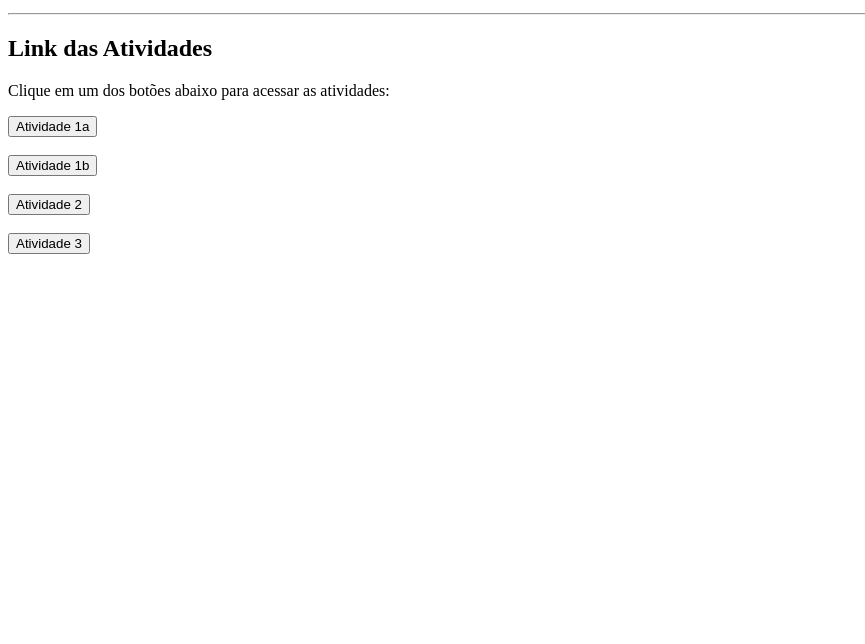
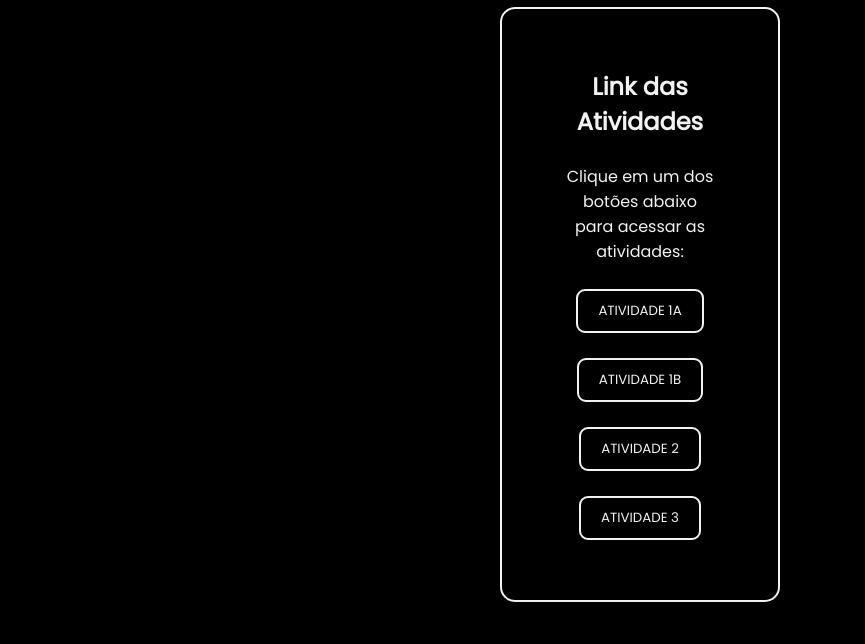
Before and after one commit to SamuelRicardos/javascript_exercicios, a plain HTML site: page index.html in a window 1280 px wide. Shown: the part 156-800 px from the top of the page, without its empty margins (0-865 px from the left). Drawn offline with Linux system fonts and the light colour scheme.

Commit message:
ratazinha

```diff
--- a/atividades/css/index.css
+++ b/atividades/css/index.css
@@ -0,0 +1,63 @@
+
+
+  @import url('https://fonts.googleapis.com/css2?family=Montserrat:wght@600&family=Poppins&display=swap');
+
+* {
+    padding: 0%;
+    margin: 0%;
+}
+
+body {
+    background-color: black;
+    color: #f2f2f2;
+    font-family: "Poppins", sans-serif;
+    text-align: center;
+    position: relative;
+
+
+
+
+}
+
+#main0 {
+ padding-top: 20px;
+
+}
+
+li{
+    list-style-type: none;
+}
+
+
+#main1 {
+    display: flex;
+    border: #f2f2f2 2px solid;
+    flex-direction: column;
+    justify-content: center;
+    align-items: center;
+    border-radius: 15px;
+    padding: 60px;
+    margin: 20px 500px;
+
+
+
+
+}
+
+
+
+button{
+    background-color: black;
+    color: #f2f2f2;
+    border-radius: 9px;
+    border: 2px solid #f2f2f2;
+    padding: 10px 20px;
+    cursor: pointer;
+    font-family: "Poppins", sans-serif;
+}
+
+button:hover{
+background-color: darkslategray;
+
+
+}
--- a/index.html
+++ b/index.html
@@ -6,11 +6,12 @@
     <meta http-equiv="X-UA-Compatible" content="IE=edge">
     <meta name="viewport" content="width=device-width, initial-scale=1.0">
     <title>Atividades</title>
+    <link rel="stylesheet" href="atividades/css/index.css">
 </head>
 
 <body>
-    <div>
-        <h2>Integrantes do grupo</h2>
+    <div id="main0">
+        <h1>Integrantes do grupo</h1>
         <ul>
             <li>
                 Samuel Ricardo
@@ -26,30 +27,33 @@
                 Antônio Moraes
             </li>
         </ul>
-        <div>
-            <hr>
-            <main>
-                <h2> Link das Atividades</h2>
+    </div>
+    <div id="main1">
 
-                <p>Clique em um dos botões abaixo para acessar as atividades:</p>
+        <main id="main2">
+
+            <h2> Link das Atividades</h2><br>
+
+            <p>Clique em um dos botões abaixo para acessar as atividades:</p><br>
             <a href="atividades/atividade1a.html">
-                    <button>Atividade 1a</button>
+                <button >ATIVIDADE 1A</button>
             </a>
             <br>
             <br>
             <a href="atividades/atividade1b.html">
-                    <button>Atividade 1b</button>
+                <button >ATIVIDADE 1B</button>
             </a>
             <br>
             <br>
             <a href="atividades/atividade2imc.html">
-                    <button>Atividade 2</button>
+                <button class="btn2">ATIVIDADE 2</button>
             </a>
             <br>
             <br>
             <a href="atividades/atividade3.html">
-                    <button>Atividade 3</button>
+                <button class="btn2">ATIVIDADE 3</button>
             </a>
+    </div>
     </main>
 
 
```
Also changed, not shown: atividades/css/estilo.css (deleted, +0 -11 lines). Lines whose indentation alone changed are shown as unchanged.
